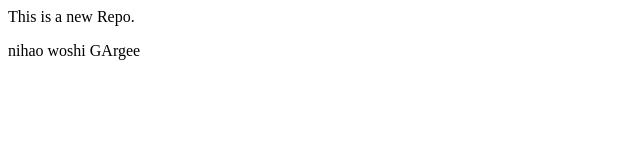
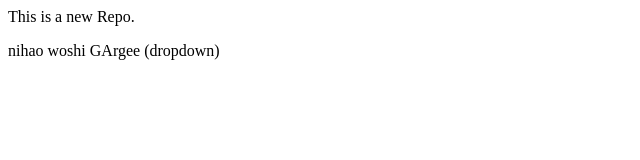
Before and after one commit to sunflower0310/localrepo, a plain HTML site: page index.html in a window 1280 px wide. Shown: the full height of the page, 0-640 px from the left. Drawn offline with Linux system fonts and the light colour scheme.

```diff
--- a/index.html
+++ b/index.html
@@ -1,2 +1,2 @@
 <p> This is a new Repo. </p>
-<p> nihao woshi GArgee </p>
+<p> nihao woshi GArgee (dropdown)</p>
```
